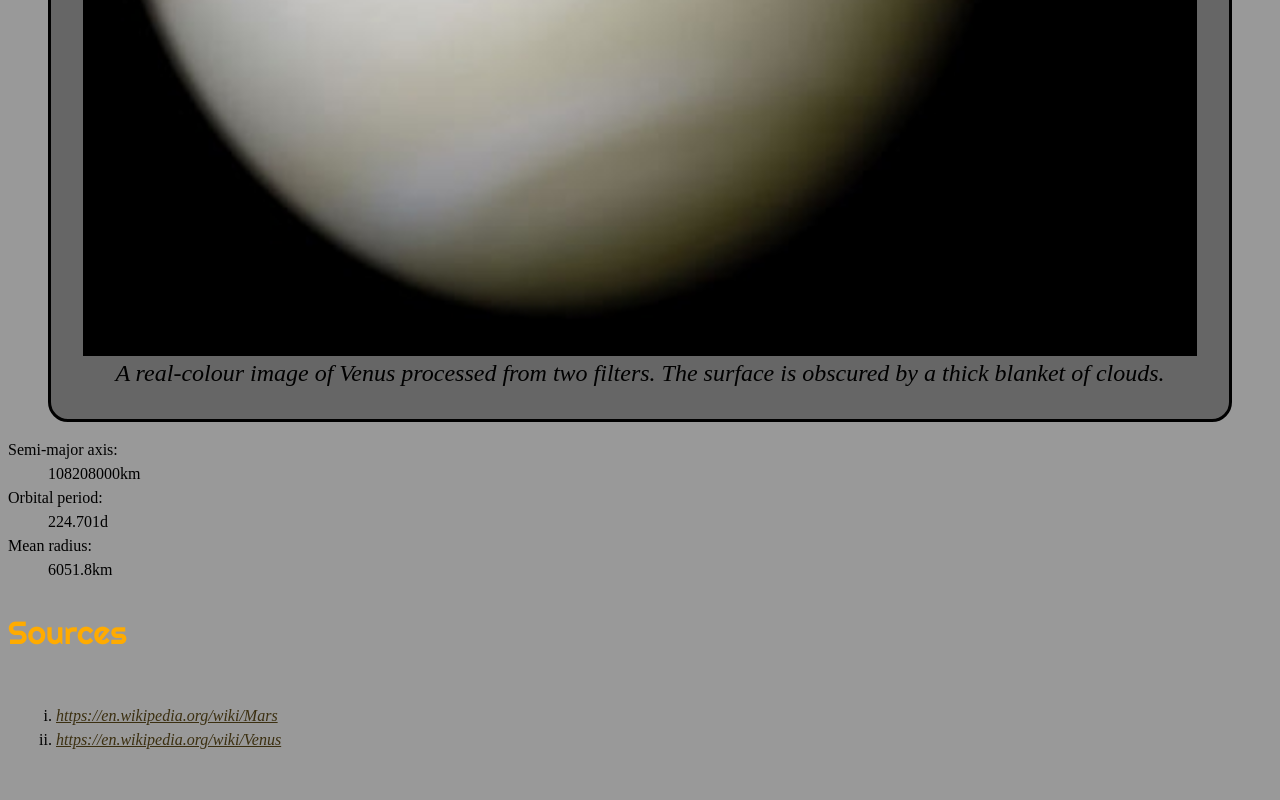
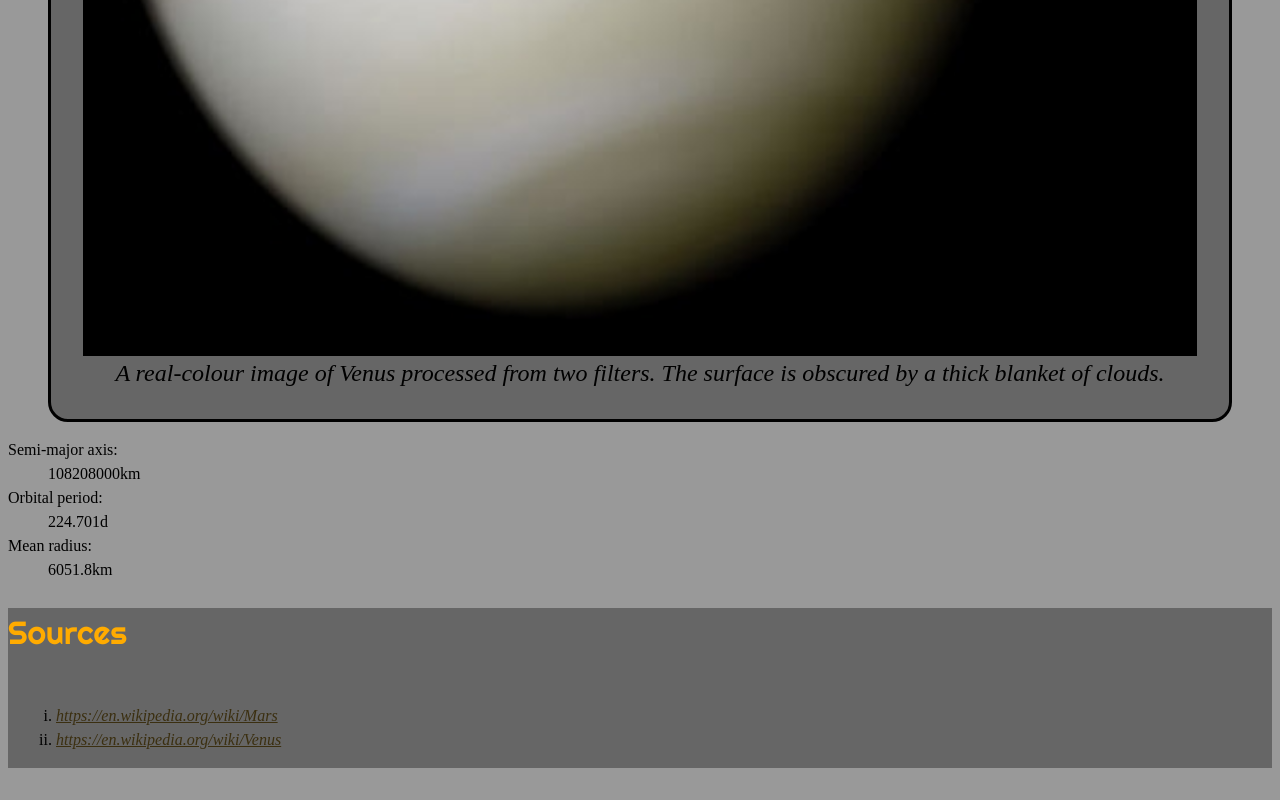
Before and after one commit to samzah/dsn1674-assignment-4, a plain HTML site: page index.html in a window 1280 px wide. Shown: the part 3450-4250 px from the top of the page. Drawn offline with Linux system fonts and the light colour scheme; a web font is replaced by a local one.

Commit message:
Footer Footer

```diff
--- a/css/style.css
+++ b/css/style.css
@@ -101,11 +101,19 @@ figure {
   border-radius: 20px;
   border: solid;
   list-style-type: none;
-  padding: 2rem;
+  padding: 2em;
   background-color: #666;
   text-align: center;
+
 }
 
 img {
   width: 100%;
 }
+
+footer {
+  background-color: #666;
+  padding: 1em, 2em, 0.5em, 2em;
+  margin: 0;
+  text-align: left;
+}
```
